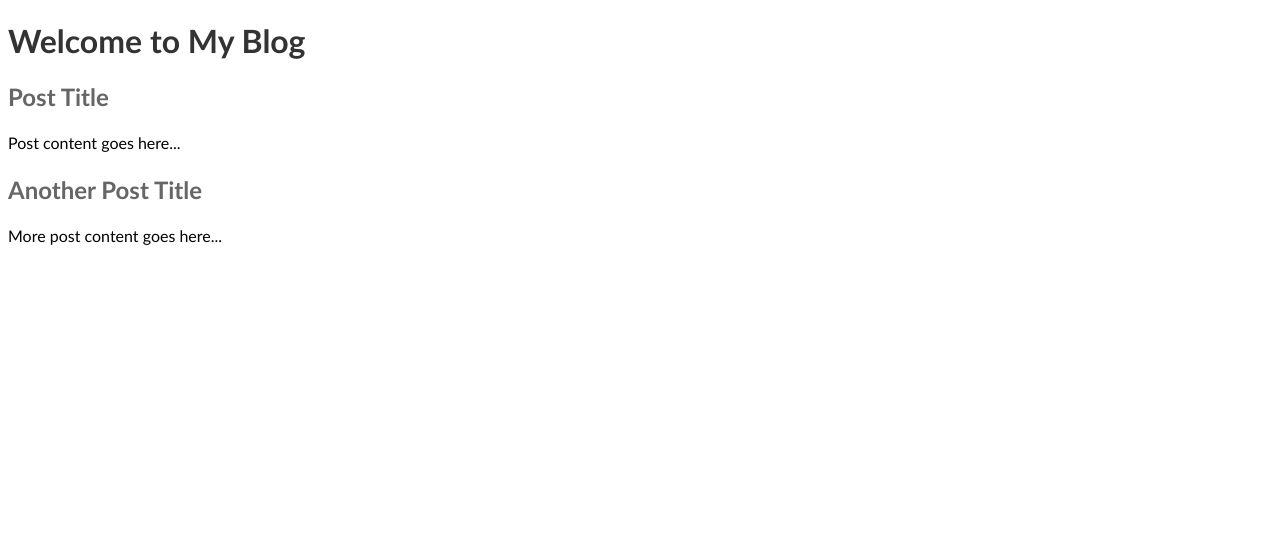
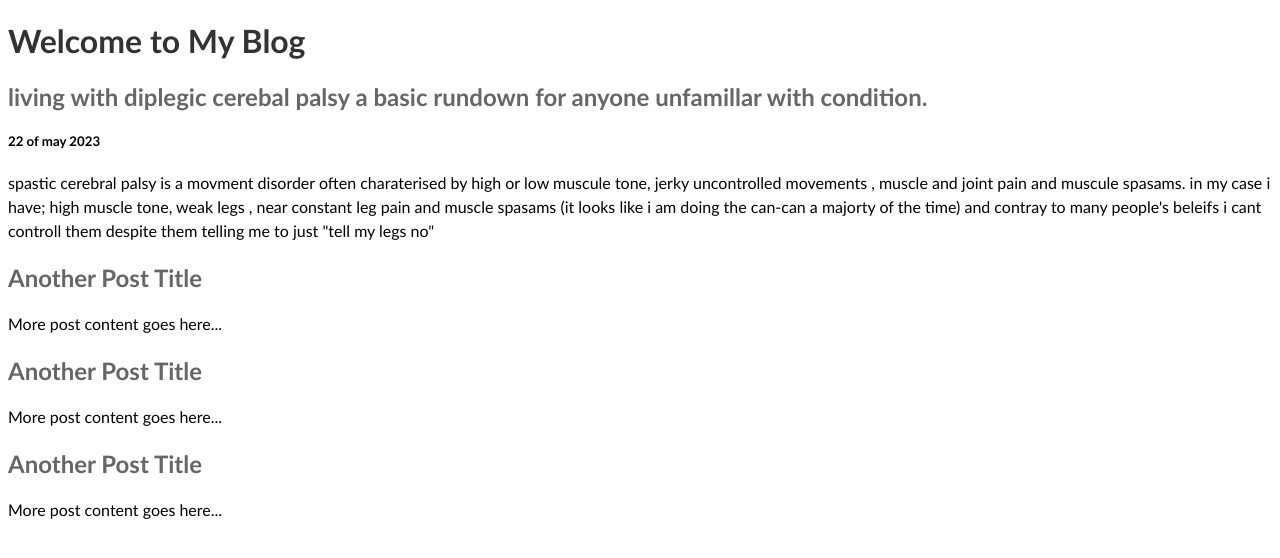
Before and after one commit to jhepp1/stories-of-a-person-living-with-spastic-cerebral-palsy, a plain HTML site: page index.html in a window 1280 px wide. Drawn offline with Linux system fonts and the light colour scheme.

Commit message:
Update index.html

```diff
--- a/index.html
+++ b/index.html
@@ -16,11 +16,28 @@
   <h1>Welcome to My Blog</h1>
 
   <article>
-    <h2>Post Title</h2>
-    <p>Post content goes here...</p>
+    <h2>living with diplegic cerebal palsy a basic rundown for anyone unfamillar with condition.</h2>
+     <h5> 22 of may 2023</h5>
+    <p> spastic cerebral palsy is a movment disorder often charaterised by high or low muscule tone, jerky uncontrolled movements , muscle and joint pain and muscule spasams.
+    in my case i have; high muscle tone, weak legs , near constant leg pain and muscle spasams (it looks like i am doing the can-can a majorty of the time) and contray to many people's beleifs
+    i cant controll them despite them telling me to just "tell my legs no" </p>
   </article>
 
   <article>
+    <h2>Another Post Title</h2>
+    <p>More post content goes here...</p>
+  </article>
+</body>
+</html>
+
+ <article>
+    <h2>Another Post Title</h2>
+    <p>More post content goes here...</p>
+  </article>
+</body>
+</html>
+
+ <article>
     <h2>Another Post Title</h2>
     <p>More post content goes here...</p>
   </article>
```
